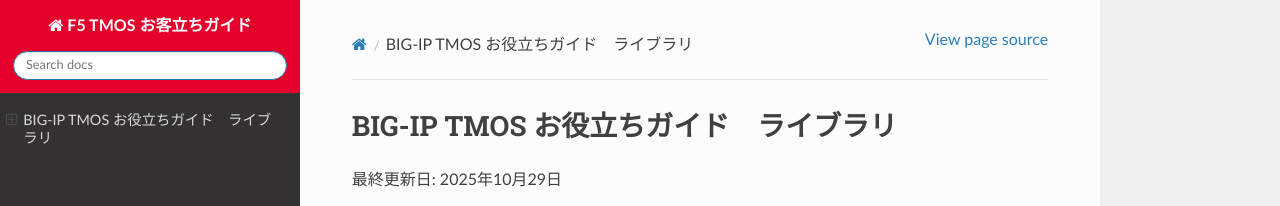
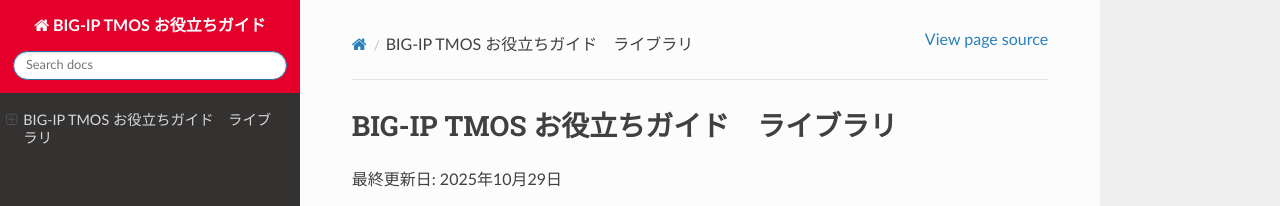
Before and after one commit to BeF5/f5j-tmos-guide, a Sphinx documentation site: the page built from docs/index.rst, in a window 1280 px wide. Shown: the top 206 px of the page. Built offline with Sphinx 7.4.7 and the Read the Docs theme 3.1.0, drawn with Linux system fonts in a browser that asks for light colours.

Commit message:
Update conf.py

```diff
--- a/docs/conf.py
+++ b/docs/conf.py
@@ -17,7 +17,7 @@
 
 # -- Project information -----------------------------------------------------
 
-project = 'F5 TMOS お客立ちガイド'
+project = 'BIG-IP TMOS お役立ちガイド'
 copyright = '2025, F5ネットワークスジャパン合同会社'
 author = 'F5ネットワークスジャパン合同会社'
 
```
